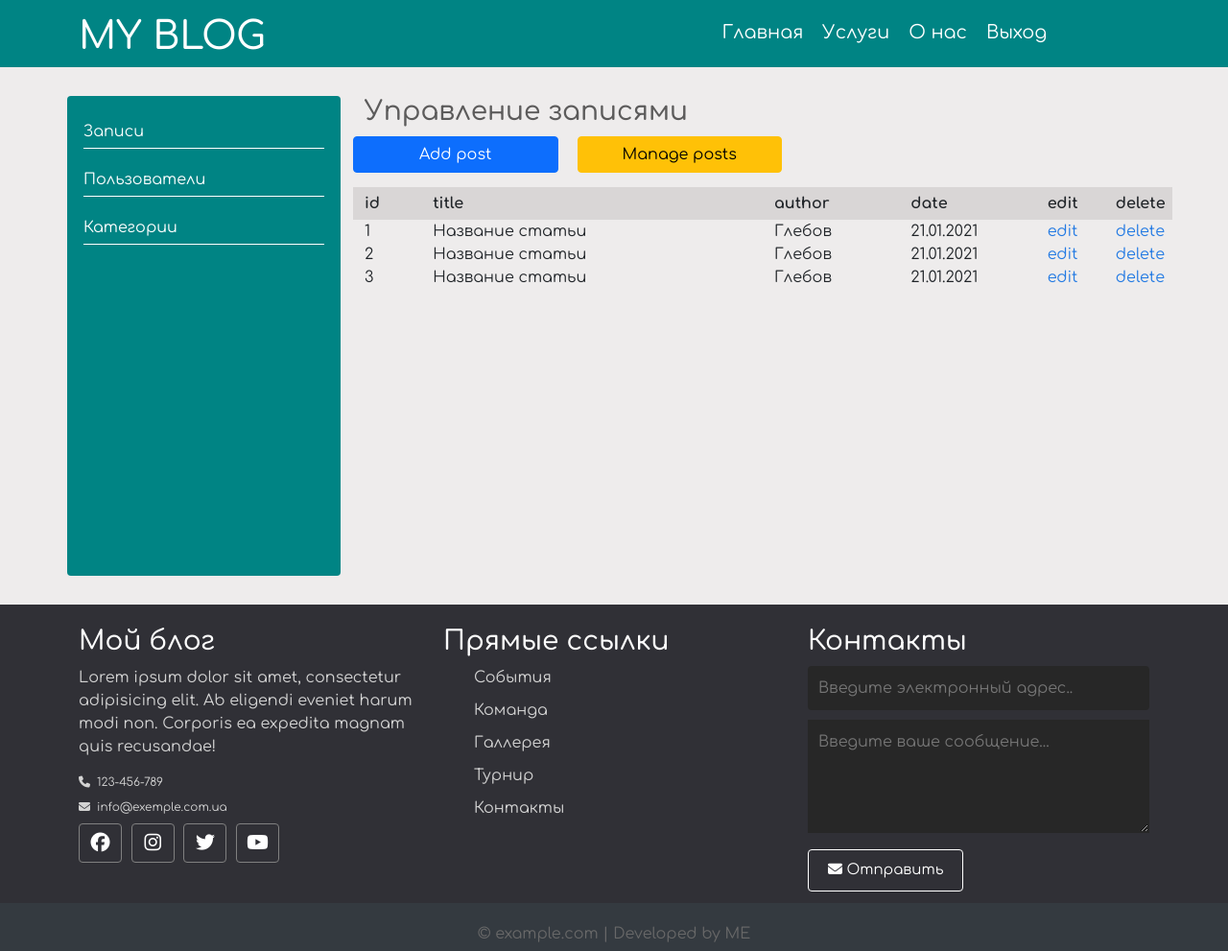
After one commit to freetimezp/my-blog.php, a PHP site: page /admin/posts/index.php in a window 1280 px wide. The commit adds this page. Shown: the whole page at 96% size. Run offline with PHP 8.4, Linux system fonts and the light colour scheme; some libraries are stand-ins or nearby versions.

Commit message:
php blog. ADMIN PANEL

```diff
--- /dev/null
+++ b/admin/posts/create.php
@@ -0,0 +1 @@
+<?php
--- /dev/null
+++ b/admin/posts/index.php
@@ -0,0 +1,60 @@
+<?php include('../../app/database/db.php'); ?>
+<?php include('../../path.php'); ?>
+
+<?php session_start(); ?>
+<?php include('../../app/include/header-admin.php'); ?>
+
+<div class="container">
+    <div class="row">
+        <div class="sidebar sidebar-admin  col-3">
+            <ul>
+                <li><a href="#">Записи</a></li>
+                <li><a href="#">Пользователи</a></li>
+                <li><a href="#">Категории</a></li>
+            </ul>
+        </div>
+        <div class="posts posts-admin col-9">
+            <div class="row title-post">
+                <h3>Управление записями</h3>
+            </div>
+            <div class="row button">
+                <a href="#" class="col-3 btn btn-primary">Add post</a>
+                <a href="#" class="col-3 btn btn-warning">Manage posts</a>
+            </div>
+            <div class="row title-table">
+                <div class="id col-1">id</div>
+                <div class="col-5">title</div>
+                <div class="col-2">author</div>
+                <div class="col-2">date</div>
+                <div class="col-1">edit</div>
+                <div class="col-1">delete</div>
+            </div>
+            <div class="row post">
+                <div class="id col-1">1</div>
+                <div class="title col-5">Название статьи</div>
+                <div class="author col-2">Глебов</div>
+                <div class="date col-2">21.01.2021</div>
+                <div class="edit col-1"><a href="#">edit</a></div>
+                <div class="delete col-1"><a href="#">delete</a></div>
+            </div>
+            <div class="row post">
+                <div class="id col-1">2</div>
+                <div class="title col-5">Название статьи</div>
+                <div class="author col-2">Глебов</div>
+                <div class="date col-2">21.01.2021</div>
+                <div class="edit col-1"><a href="#">edit</a></div>
+                <div class="delete col-1"><a href="#">delete</a></div>
+            </div>
+            <div class="row post">
+                <div class="id col-1">3</div>
+                <div class="title col-5">Название статьи</div>
+                <div class="author col-2">Глебов</div>
+                <div class="date col-2">21.01.2021</div>
+                <div class="edit col-1"><a href="#">edit</a></div>
+                <div class="delete col-1"><a href="#">delete</a></div>
+            </div>
+        </div>
+    </div>
+</div>
+
+<?php include('../../app/include/footer.php'); ?>
--- /dev/null
+++ b/admin/topics/create.php
@@ -0,0 +1 @@
+<?php
--- /dev/null
+++ b/admin/topics/index.php
@@ -0,0 +1 @@
+<?php
--- /dev/null
+++ b/admin/users/create.php
@@ -0,0 +1 @@
+<?php
--- /dev/null
+++ b/admin/users/index.php
@@ -0,0 +1 @@
+<?php
--- a/app/controllers/users.php
+++ b/app/controllers/users.php
@@ -11,7 +11,7 @@ function userAuth($arr) {
     $_SESSION['admin'] = $arr['admin'];
 
     if($_SESSION['admin']) {
-        header('location: ' . BASE_URL . 'admin/admin.php');
+        header('location: ' . BASE_URL . 'admin/posts/index.php');
     }else{
         header('location: ' . BASE_URL);
     }
--- /dev/null
+++ b/app/include/header-admin.php
@@ -0,0 +1,49 @@
+<!doctype html>
+<html lang="en">
+<head>
+    <!-- Required meta tags -->
+    <meta charset="utf-8">
+    <meta name="viewport" content="width=device-width, initial-scale=1">
+
+    <!-- Bootstrap CSS -->
+    <link href="https://cdn.jsdelivr.net/npm/bootstrap@5.1.0/dist/css/bootstrap.min.css" rel="stylesheet" integrity="sha384-KyZXEAg3QhqLMpG8r+8fhAXLRk2vvoC2f3B09zVXn8CA5QIVfZOJ3BCsw2P0p/We" crossorigin="anonymous">
+
+    <!-- style CSS -->
+    <link rel="stylesheet" href="../../assets/css/style.css">
+
+    <!-- Fonts CSS -->
+    <link rel="preconnect" href="https://fonts.googleapis.com">
+    <link rel="preconnect" href="https://fonts.gstatic.com" crossorigin>
+    <link href="https://fonts.googleapis.com/css2?family=Comfortaa:wght@300;400;500;600;700&display=swap" rel="stylesheet">
+
+    <title>My blog</title>
+</head>
+<body>
+
+<header class="container-fluid">
+    <div class="container">
+        <div class="row">
+            <div class="col-4">
+                <h1>
+                    <a href="<?php echo BASE_URL; ?>" class="logo-image">My blog</a>
+                </h1>
+            </div>
+            <nav class="col-8">
+                <ul>
+                    <li><a href="<?php echo BASE_URL; ?>">Главная</a></li>
+                    <li><a href="#">Услуги</a></li>
+                    <li><a href="<?php echo BASE_URL . 'about.php'; ?>">О нас</a></li>
+                    <li>
+                        <?php if(isset($_SESSION['id'])): ?>
+                            <a href="#">
+                                <i class="fas fa-user"></i>
+                                <?=$_SESSION['login']; ?> - admin panel
+                            </a>
+                        <?php endif; ?>
+                    </li>
+                    <li><a href="<?php echo BASE_URL . 'logout.php'; ?>">Выход</a></li>
+                </ul>
+            </nav>
+        </div>
+    </div>
+</header>
--- a/assets/css/style.css
+++ b/assets/css/style.css
@@ -193,7 +193,7 @@ header ul li ul li:hover a {
     SIDEBAR
  */
 
-.container .sidebar {
+.container .sidebar-main {
     margin-top: 96px;
 }
 
@@ -433,3 +433,57 @@ header ul li ul li:hover a {
     padding-left: 20px;
     font-style: italic;
 }
+
+.sidebar-admin {
+    background: #008484;
+    margin: 30px 0;
+    border-radius: 4px;
+    min-height: 500px;
+}
+
+.sidebar-admin ul {
+     padding: 20px 5px;
+ }
+
+.sidebar-admin ul li {
+    border-bottom: 1px solid #fff;
+    padding: 5px 0;
+    margin-bottom: 15px;
+}
+
+.sidebar-admin ul li a {
+    color: #fff;
+    transition: all 0.5s ease;
+}
+
+.sidebar-admin ul li a:hover {
+    padding-left: 5px;
+    color: #d9d6d6;
+}
+
+.container .posts-admin {
+    margin: 30px 0;
+    padding: 0 0 0 25px;
+}
+
+.container .posts-admin .button {
+    margin-bottom: 15px;
+}
+
+.container .posts-admin .button a {
+    margin-right: 20px;
+}
+
+.container .posts-admin .title-table {
+    font-weight: 900;
+    background: #d9d6d6;
+    padding: 5px 0;
+}
+
+.container .posts-admin div.edit, div.delete {
+    color: #237ae3;
+}
+
+.container .posts-admin div.edit:hover, div.delete:hover {
+    text-decoration: underline;
+}
--- a/index.php
+++ b/index.php
@@ -122,7 +122,7 @@
                 </div>
             </div>
         </div>
-        <div class="sidebar col-12 col-md-3">
+        <div class="sidebar sidebar-main col-12 col-md-3">
             <div class="section search">
                 <h3 class="sidebar-title">Поиск</h3>
                 <form action="/" method="post">
```
